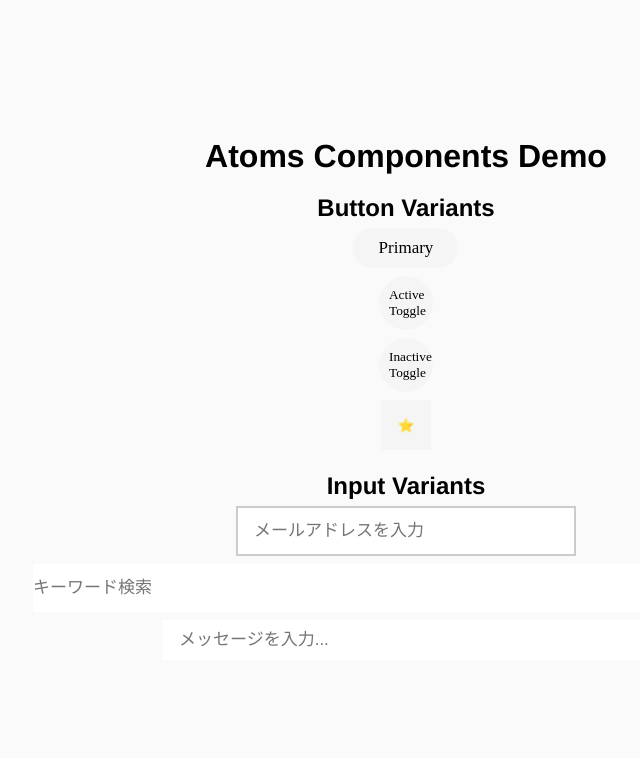
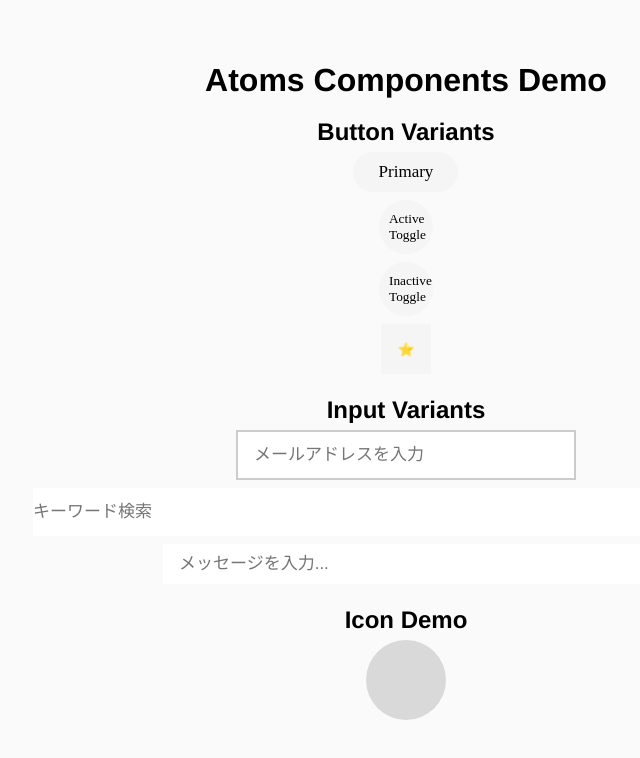
Before and after one commit to Yoshiki0418/gakucho-ai, a Next.js app in the folder frontend/: page / in a window 1280 px wide. Shown: the top 758 px of the page, without its empty margins (234-874 px from the left). Built offline with nearby package versions, Linux system fonts and the light colour scheme.

Commit message:
test: ユーザーアイコンコンポーネントをテスト #38

```diff
--- a/frontend/app/page.tsx
+++ b/frontend/app/page.tsx
@@ -2,6 +2,7 @@
 
 import Button from '@/components/atoms/Button'
 import Input from '@/components/atoms/InputText'
+import UserIcon from '@/components/atoms/Icon'
 
 export default function HomePage() {
   return (
@@ -61,27 +62,27 @@ export default function HomePage() {
         }}
       >
         <h2>Input Variants</h2>
+        <Input $variants="auth" placeholder="メールアドレスを入力" />
+        <Input $variants="serch" placeholder="キーワード検索" />
+        <Input $variants="chat" placeholder="メッセージを入力..." />
+      </section>
 
-        {/* Auth用（ログインフォーム想定） */}
-        <Input
-          $variants="auth"
-          placeholder="メールアドレスを入力"
-          onChange={(e) => console.log('auth:', e.target.value)}
-        />
+      {/* ========================== */}
+      {/* Icons */}
+      {/* ========================== */}
+      <section
+        style={{
+          display: 'flex',
+          flexDirection: 'column',
+          alignItems: 'center',
+          gap: '8px',
+        }}
+      >
+        <h2>Icon Demo</h2>
 
-        {/* Search用 */}
-        <Input
-          $variants="serch"
-          placeholder="キーワード検索"
-          onChange={(e) => console.log('search:', e.target.value)}
-        />
-
-        {/* Chat用 */}
-        <Input
-          $variants="chat"
-          placeholder="メッセージを入力..."
-          onChange={(e) => console.log('chat:', e.target.value)}
-        />
+        <UserIcon />
+        <UserIcon $size={60} $color="#ffffff" $backgroundColor="#4A90E2" />
+        <UserIcon $size={40} $color="#4A90E2" $backgroundColor="#E3F2FD" />
       </section>
     </main>
   )
```
